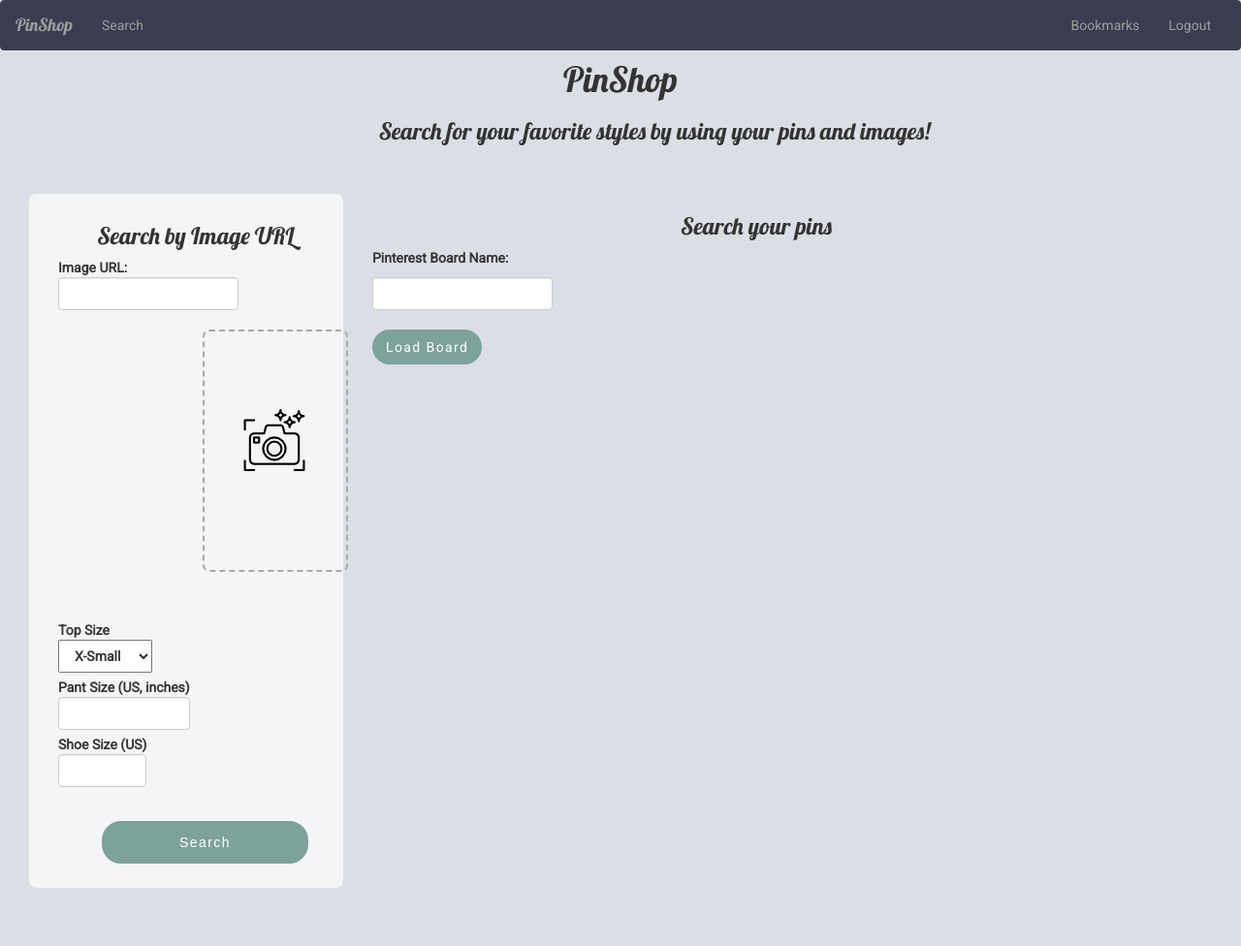
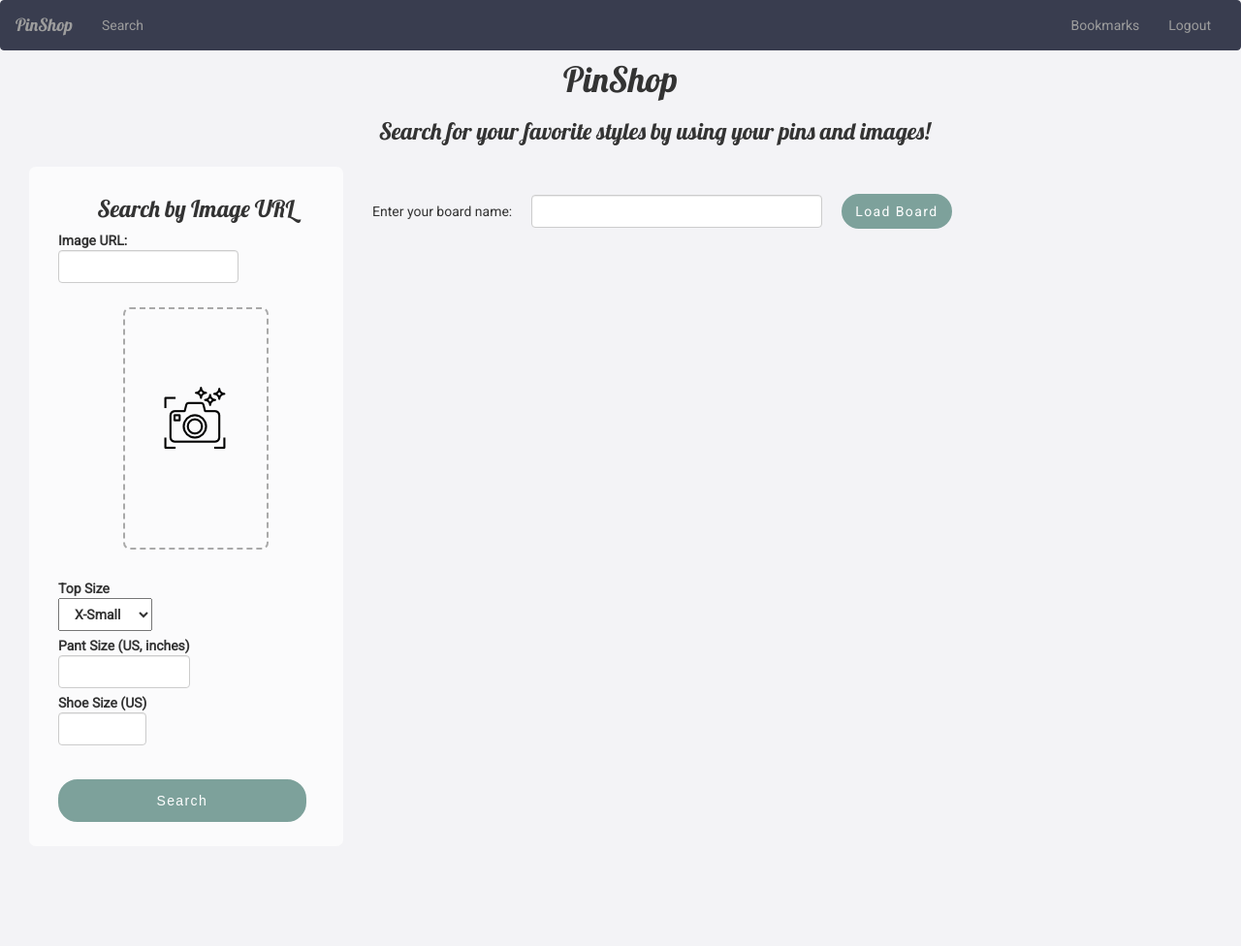
Before and after one commit to MelodyChu/PinShop-app, a Flask app: page /search in a window 1280 px wide. Shown: the whole page at 97% size. Run offline with Flask 2, Linux system fonts and the light colour scheme; the visitor is signed in with stand-in values (Sample User, id 1); data comes from the database, SQL or seed files in the repository; data that the repository does not hold is empty; some libraries are stand-ins or nearby versions.

Commit message:
Updated styling for search page; disabled flash messages for demo

```diff
--- a/server.py
+++ b/server.py
@@ -504,7 +504,7 @@ def view_bookmarks():
 if __name__ == "__main__":
     # We have to set debug=True here, since it has to be True at the point
     # that we invoke the DebugToolbarExtension
-    app.debug = True
+    # app.debug = True -- for screencast
     app.config['DEBUG_TB_INTERCEPT_REDIRECTS'] = False
 
 
--- a/static/css/style.css
+++ b/static/css/style.css
@@ -1,7 +1,7 @@
 /*Base Styling*/
 
 body {
-    background-color: #dcdee6;
+    background-color: #f3f3f6; /*#dcdee6;*/
     font-family: 'Roboto', sans-serif; /*'Roboto'*/
     font-weight: 400;
 }
@@ -26,7 +26,12 @@ h1, h2, h3 {
 .btn:hover {
   background-color: #92bfb2; /*#79b0a1;*/
   border-color: #92bfb2;
+  font-family:'Roboto', sans-serif;
+  font-size: 14px;
+  font-weight: 500;
+  color: #ffffff;
 }
+
 
 
 /*NavBar Styling*/
@@ -207,8 +212,8 @@ h1, h2, h3 {
 }*/
 
 .split-left {
-    position: absolute;
-    top: 200px;
+    position: absolute; /*was previously commented out*/
+    top: 142px; /*was previously commented out*/
     bottom: 0;
     left: 0;
     width: 30%;
@@ -229,7 +234,13 @@ h1, h2, h3 {
 }
 
 #board-input {
-    margin-top:10px;
+    max-width: 300px;
+    margin: 0px 20px;
+}
+
+.board-selector {
+    display: flex;
+    align-items: baseline;
 }
 
 /*#board-load-button {
@@ -239,20 +250,30 @@ h1, h2, h3 {
 .search-form-container {
     background-color: rgba(256, 256, 256, .7);
     /*opacity: 0.7;*/
-    margin-left: 30px;
-    margin-right: 30px;
+    /*margin-left: 30px;
+    margin-right: 30px;*/
     border-radius: 7px;
     padding: 10px 10px 10px 30px;
+/*    position: fixed;
+    top: 160px;
+    padding: 10px 75px;*/
 }
+
+@media (min-width: 700px) {
+    .search-form-container {
+        margin: 30px;
+    }
+    }
 
 .default_shape_div {
     align-items: center;
 }
 
 #default_shape {
+    margin: auto;
     margin-top: 20px;
     /*margin-left: 150px;*/
-    margin-left: 80%;
+    /*margin-left: 30%;*/ /*on large screen: 80%;*/
     border-radius: 7px;
     height: 250px;
     width: 150px;
@@ -299,11 +320,13 @@ h1, h2, h3 {
     max-width: 60%;
     height: auto;
     border-radius: 5px;
-    margin-bottom: 10px;
-    margin-top: 20px;
+    margin: auto;
+    margin-top: 15px;
+   /* margin-bottom: 10px;
+    margin-top: 20px;*/
     /*margin-left: 150px;*/
     /*justify-content: center;*/
-    margin-left: 60%;
+    /*margin-left: 20%; *//*large screen: 60%*/
     display: block;
     /*border-style: dashed;
     border-width: 2px;
@@ -311,9 +334,9 @@ h1, h2, h3 {
 }
 
 #Shop-search {
-    width: 75%;
+    width: 90%;
     padding:10px;
-    margin-left: 45px;
+    margin: auto;
     margin-top: 30px;
     font-family:'Raleway', sans-serif;
 }
--- a/static/js/homepage_1.jsx
+++ b/static/js/homepage_1.jsx
@@ -1,7 +1,7 @@
 class SearchClick extends React.Component {
 
     render() {
-        return <a href="http://localhost:5001/search"><button id="search-click">
+        return <a href="/search"><button id="search-click">
                    Search</button></a>
     }
 }
@@ -9,7 +9,7 @@ class SearchClick extends React.Component {
 class SignUp extends React.Component {
 
     render() {
-        return <a href="http://localhost:5001/register"><button id="sign-up">
+        return <a href="/register"><button id="sign-up">
                    Sign Up</button></a>
     }
 }
--- a/templates/base.html
+++ b/templates/base.html
@@ -36,7 +36,7 @@
         <span class="icon-bar"></span>
       </button>
       <a class="navbar-brand" href="/">
-        <span class="brand-icon"><!-- <img src="/static/pinterest-logo-white.png"> --></span>
+        <span class="brand-icon"></span>
         PinShop
       </a>
     </div>
@@ -63,9 +63,9 @@
   <!-- /.container-fluid -->
 </nav>
 <div id="extending">
-  {% for flash in get_flashed_messages() %}
+  <!-- {% for flash in get_flashed_messages() %}
     <div class="alert alert-success" style="width:90%; margin:0 auto;">{{ flash }}</div>
-  {% endfor %}
+  {% endfor %} -->
 {% block content %}
 {% endblock %}
 </div>
--- a/templates/search.html
+++ b/templates/search.html
@@ -20,15 +20,11 @@
     <div class="form-group">
       <label>Image URL:
           <input type="url" name="image_URL" class="form-control image_URL" id="image_URL">
-          <div>
-              <div class="default_shape_div">
-            <div id="default_shape">
-              <img src="/static/photo-camera.png" class="camera-icon">
-            </div>
-            <img id="image_preview" src="" />
-          </div>
-        </div>
       </label>
+      <div id="default_shape">
+          <img src="/static/photo-camera.png" class="camera-icon">
+      </div>
+      <img id="image_preview" src="" />
       <input type="hidden" name="image_desc" id="image_desc"></input>
     </div>
 
@@ -77,7 +73,7 @@
       </div>
 
     <div class="form-group">
-      <p><input type="submit" value="Search" id="Shop-search" class="btn btn-primary"></p>
+      <p><input type="submit" value="Search" id="Shop-search" class="btn"></p>
     </div>
 
   </form>
@@ -91,22 +87,23 @@
   {# SEARCH FOR BOARD PORTION IF USER PROVIDES PINTEREST NAME #}
   <form action="/search" method="GET"> {# make sure this is correctly a get request; need to send board name #}
   {% if session.get("pin_username") %} {# if "pin_username" in session #}
-  <div class="row"></div>
-        <div class="col-xs-offset-0 col-xs-12 search-title">
-    <p><h3 class="pin-search-title">Search your pins</h3></p>
-  </div>
+  <!-- <div class="row"></div>
+        <div class="col-xs-offset-0 col-xs-12 search-title"> -->
+    <!-- <p><h3 class="pin-search-title">Search your board name</h3></p> -->
+ <!--  </div> -->
 
 
     <!-- <p><h4>Filter by specific board</h4></p> Allow user to input specific board name -->
-    <div class="form-group">
-      <label>Pinterest Board Name:
-          <input type="text" name="board-name" class="form-control board-name" id="board-input">
-      </label>
+    <div class="form-group board-selector">
+      <span>Enter your board name:
+      </span>
+      <input type="text" name="board-name" class="form-control board-name" id="board-input">
+      <input type="submit" value="Load Board" class="btn">
     </div>
 
-    <div class="form-group">
-      <p><input type="submit" value="Load Board" class="btn btn-primary"></p>
-    </div>
+    <span class="form-group">
+     <!--  <p><input type="submit" value="Load Board" class="btn"></p> -->
+    </span>
   </form>
 
   {% else %}
```
